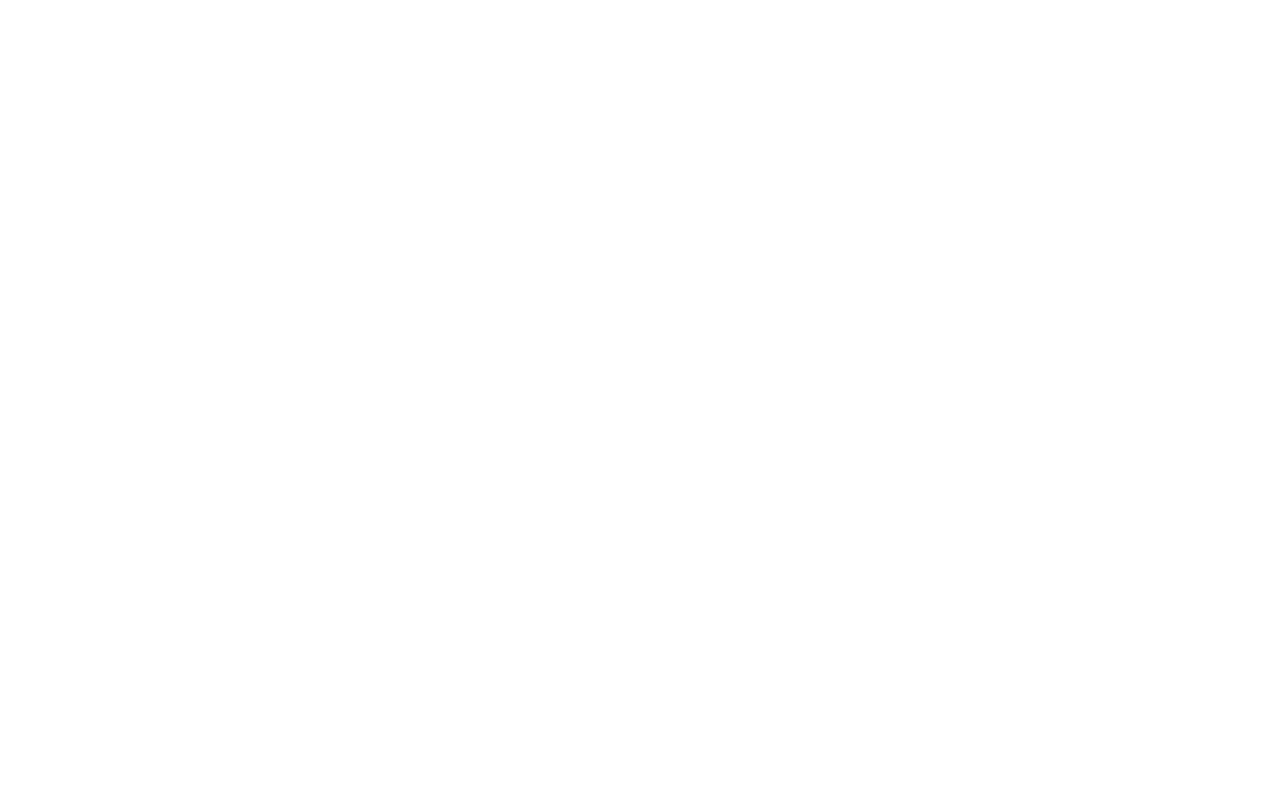
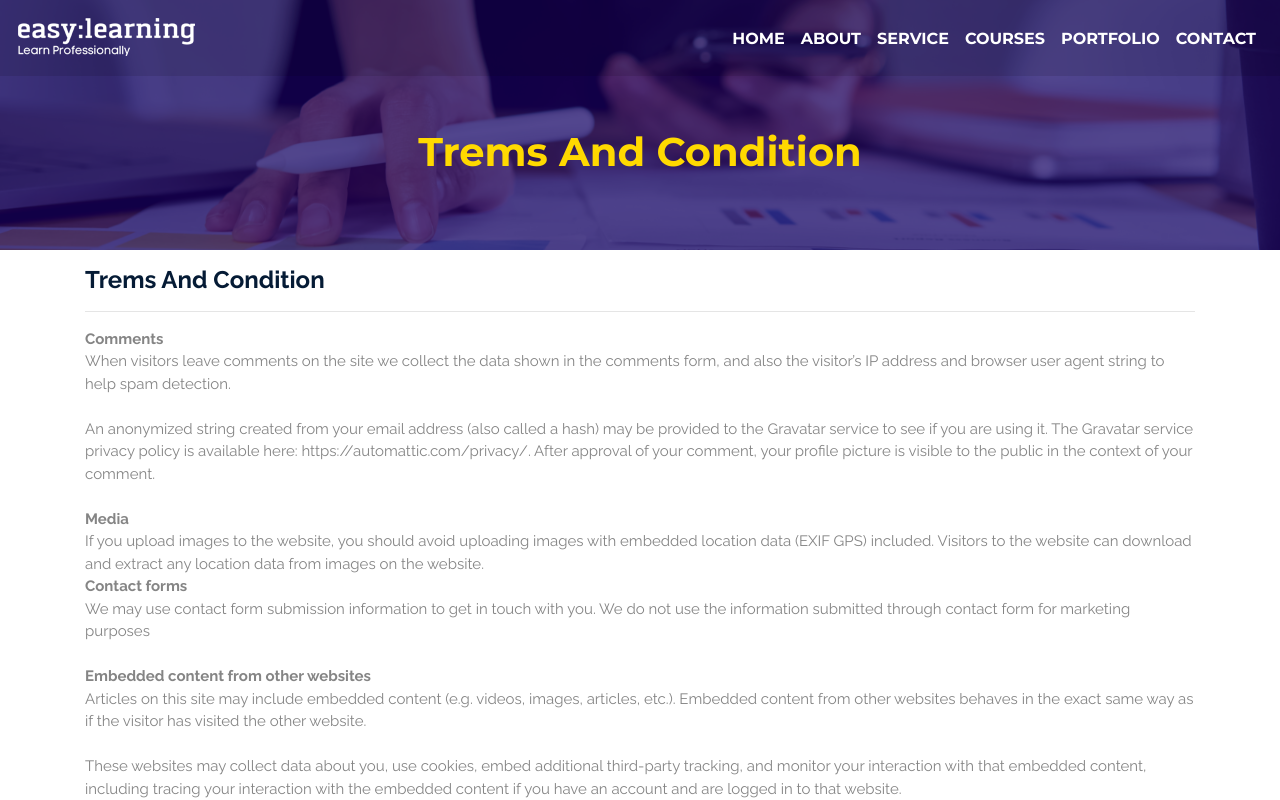
Before and after one commit to kodaishiotsuki/EasyLeaning_frontend, a React (Create React App) app: page /trems in a window 1280 px wide. Before the commit this address had no page. Shown: the top 800 px of the page. Built offline with nearby package versions, Linux system fonts and the light colour scheme; a web font is replaced by a local one.

Commit message:
TremsPage pages Setup

```diff
--- a/src/components/Footer/Footer.jsx
+++ b/src/components/Footer/Footer.jsx
@@ -62,7 +62,7 @@
                 Refund Policy
               </Link>{" "}
               <br />
-              <Link to='#' className='footerLink'>
+              <Link to='/trems' className='footerLink'>
                 Trems And Condition
               </Link>
               <br />
--- /dev/null
+++ b/src/components/TremsDescription/TremsDescription.jsx
@@ -0,0 +1,59 @@
+import React from 'react'
+import { Col, Container, Row } from 'react-bootstrap'
+
+const TremsDescription = () => {
+  return (
+    <>
+      <Container>
+        <Row>
+          <Col lg={12} md={12} sm={12}>
+            <h1 className='serviceName'>Trems And Condition</h1>
+            <hr />
+            <p className='serviceDescription'>
+              <b> Comments </b> <br></br>
+              When visitors leave comments on the site we collect the data shown
+              in the comments form, and also the visitor’s IP address and
+              browser user agent string to help spam detection.<br></br>
+              <br></br>
+              An anonymized string created from your email address (also called
+              a hash) may be provided to the Gravatar service to see if you are
+              using it. The Gravatar service privacy policy is available here:
+              https://automattic.com/privacy/. After approval of your comment,
+              your profile picture is visible to the public in the context of
+              your comment.
+              <br></br>
+              <br></br>
+              <b>Media</b> <br></br>
+              If you upload images to the website, you should avoid uploading
+              images with embedded location data (EXIF GPS) included. Visitors
+              to the website can download and extract any location data from
+              images on the website.
+              <br></br>
+              <b>Contact forms</b> <br></br>
+              We may use contact form submission information to get in touch
+              with you. We do not use the information submitted through contact
+              form for marketing purposes
+              <br></br>
+              <br></br>
+              <b>Embedded content from other websites</b> <br></br>
+              Articles on this site may include embedded content (e.g. videos,
+              images, articles, etc.). Embedded content from other websites
+              behaves in the exact same way as if the visitor has visited the
+              other website.
+              <br></br>
+              <br></br>
+              These websites may collect data about you, use cookies, embed
+              additional third-party tracking, and monitor your interaction with
+              that embedded content, including tracing your interaction with the
+              embedded content if you have an account and are logged in to that
+              website.
+              <br></br>
+            </p>
+          </Col>
+        </Row>
+      </Container>
+    </>
+  );
+}
+
+export default TremsDescription
--- /dev/null
+++ b/src/pages/TremsPage.jsx
@@ -0,0 +1,18 @@
+import React from "react";
+import TremsDescription from "../components/TremsDescription/TremsDescription";
+import TopNavigation from "../components/TopNavgation/TopNavigation";
+import PageTop from "../components/PageTop/PageTop";
+import Footer from "../components/Footer/Footer";
+
+const TremsPage = () => {
+  return (
+    <>
+      <TopNavigation title='Trems And Condition' />
+      <PageTop pageTitle='Trems And Condition' />
+      <TremsDescription />
+      <Footer />
+    </>
+  );
+};
+
+export default TremsPage;
--- a/src/routers/AppRouter.jsx
+++ b/src/routers/AppRouter.jsx
@@ -7,6 +7,7 @@
 import AboutPage from "../pages/AboutPage";
 import ContactPage from "../pages/ContactPage";
 import RefundPage from "../pages/RefundPage";
+import TremsPage from "../pages/TremsPage";
 
 const AppRouter = () => {
   return (
@@ -19,6 +20,8 @@
         <Route exact path='/about' element={<AboutPage />} />
         <Route exact path='/contact' element={<ContactPage />} />
         <Route exact path='/refund' element={<RefundPage />} />
+        <Route exact path='/trems' element={<TremsPage />} />
+
       </Routes>
     </>
   );
```
